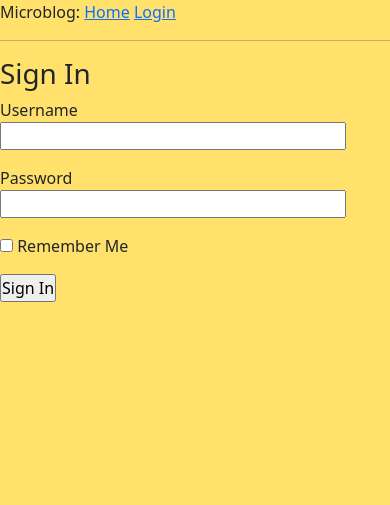
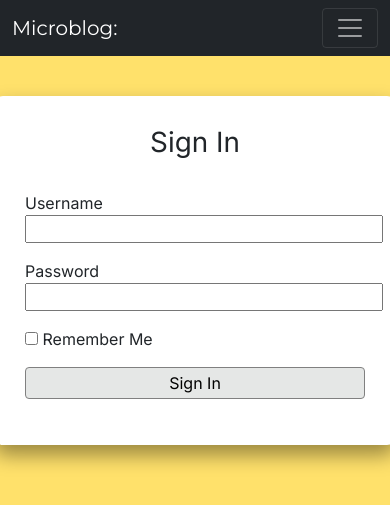
Before and after one commit to cw118/come-dine-with.us, a Flask app: page /login in a window 390 px wide. Shown: the top 505 px of the page. Run offline with Flask 2, Linux system fonts and the light colour scheme.

Commit message:
Add responsive navbar, basic styles, and requirements.txt

```diff
--- a/dine-with-us.py
+++ b/dine-with-us.py
@@ -34,5 +34,4 @@ def login():
         return redirect(url_for('index'))
     return render_template('login.html', title='Sign In', form=form)
 
-
 app.run(host='0.0.0.0', port=81)
--- /dev/null
+++ b/requirements.txt
@@ -0,0 +1,5 @@
+Flask
+Flask-Migrate
+Flask-SQLAlchemy
+Flask-WTF
+WTForms
--- a/static/styles.css
+++ b/static/styles.css
@@ -8,6 +8,51 @@ html {
     scroll-behavior: smooth;
 }
 
+:root {
+    --main-bg-color: #FFE16B;
+}
+
 body {
-    background: #FFE16B;
+    background: var(--main-bg-color);
+    font-family: Montserrat, Calibri;
 }
+
+.center-container {
+    display: flex;
+    justify-content: center;
+    align-items: center;
+}
+
+.form-wrapper {
+    max-width: 400px;
+    background: #FFF;
+    padding: 30px;
+    border-radius: 8px;
+    box-shadow: 0px 10px 20px rgba(0, 0, 0, 0.4);
+}
+
+.error-text {
+    color: red;
+}
+
+.form {
+    font-family: Inter, sans-serif;
+}
+
+#submit {
+    padding: 3px 5px;
+    background: #E5E7E6;
+    width: 100%;
+    text-align: center;
+    border-radius: 4px;
+    border: solid 1px gray;
+    transition-duration: 0.4s;
+}
+
+#submit:hover {
+    background: #bfbfbf;
+}
+
+h1 {
+    text-align: center;
+}
--- a/templates/base.html
+++ b/templates/base.html
@@ -22,18 +22,33 @@
         <link rel="stylesheet" href="https://fonts.googleapis.com/css?family=Inter">
 
         {% if title %}
-        <title>{{ title }} - microblog</title>
+        <title>{{ title }} | microblog</title>
         {% else %}
         <title>microblog</title>
         {% endif %}
     </head>
     <body>
-        <div>
-            Microblog:
-            <a href="{{ url_for('index') }}">Home</a>
-            <a href="{{ url_for('login') }}">Login</a>
-        </div>
-        <hr>
+        <nav class="navbar navbar-dark bg-dark navbar-expand-lg mb-3">
+            <div class="container-fluid">
+                <span class="navbar-brand mb-0 h1">Microblog:</span>
+                <button class="navbar-toggler" type="button" data-bs-toggle="collapse" data-bs-target="#navbarNav"
+                    aria-controls="navbarNav" aria-expanded="false" aria-label="Toggle navigation">
+                    <span class="navbar-toggler-icon"></span>
+                </button>
+                <div class="collapse navbar-collapse" id="navbarNav">
+                    <ul class="navbar-nav me-auto mb-2 mb-lg-0">
+                        <li class="nav-item">
+                            <a class="nav-link" href="{{ url_for('index') }}">Home</a>
+                        </li>
+                        <li class="nav-item">
+                            <a class="nav-link" href="{{ url_for('login') }}">Login</a>
+                        </li>
+                    </ul>
+                </div>
+            </div>
+        </nav>
+        <br>
+        <div class="container-fluid">
         {% with messages = get_flashed_messages() %}
         {% if messages %}
         <ul>
@@ -44,5 +59,6 @@
         {% endif %}
         {% endwith %}
         {% block content %}{% endblock %}
+        </div>
     </body>
 </html>
--- a/templates/login.html
+++ b/templates/login.html
@@ -1,24 +1,31 @@
 {% extends "base.html" %}
 
 {% block content %}
-    <h1>Sign In</h1>
-    <form action="" method="post" novalidate>
+    <div class="center-container">
+    <div class="form-wrapper">
+        <div class="form-container">
+            <h1 class="form">Sign In</h1><br>
+            <form class="form" id="login-form" action="" method="post" novalidate>
                 {{ form.hidden_tag() }}
                 <p>
                     {{ form.username.label }}<br>
                     {{ form.username(size=32) }}<br>
                     {% for error in form.username.errors %}
-            <span style="color: red;">[{{ error }}]</span>
+                    <span class="error-text">[{{ error }}]</span>
                     {% endfor %}
                 </p>
                 <p>
                     {{ form.password.label }}<br>
                     {{ form.password(size=32) }}<br>
                     {% for error in form.password.errors %}
-            <span style="color: red;">[{{ error }}]</span>
+                    <span class="error-text">[{{ error }}]</span>
                     {% endfor %}
                 </p>
                 <p>{{ form.remember_me() }} {{ form.remember_me.label }}</p>
                 <p>{{ form.submit() }}</p>
             </form>
+        </div>
+    </div>
+    </div>
+
 {% endblock %}
```
Lines whose indentation alone changed are shown as unchanged.
